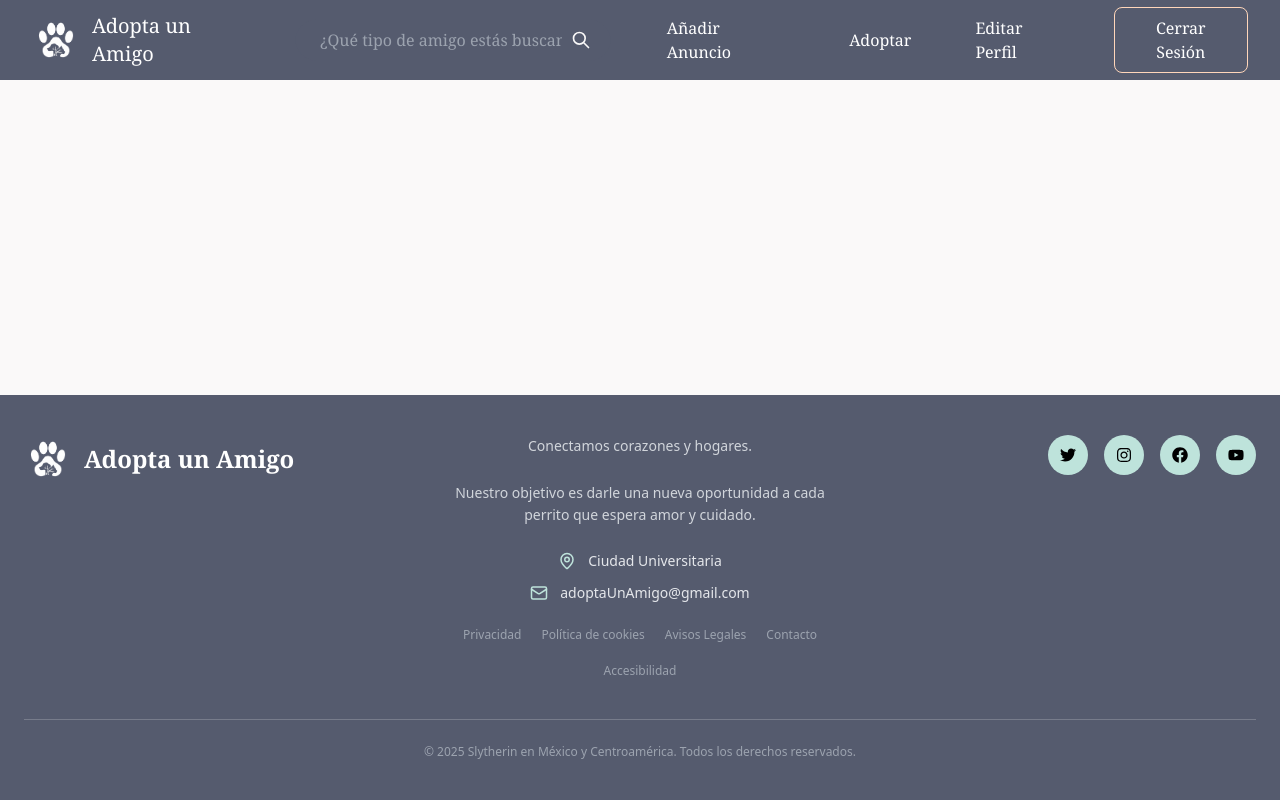
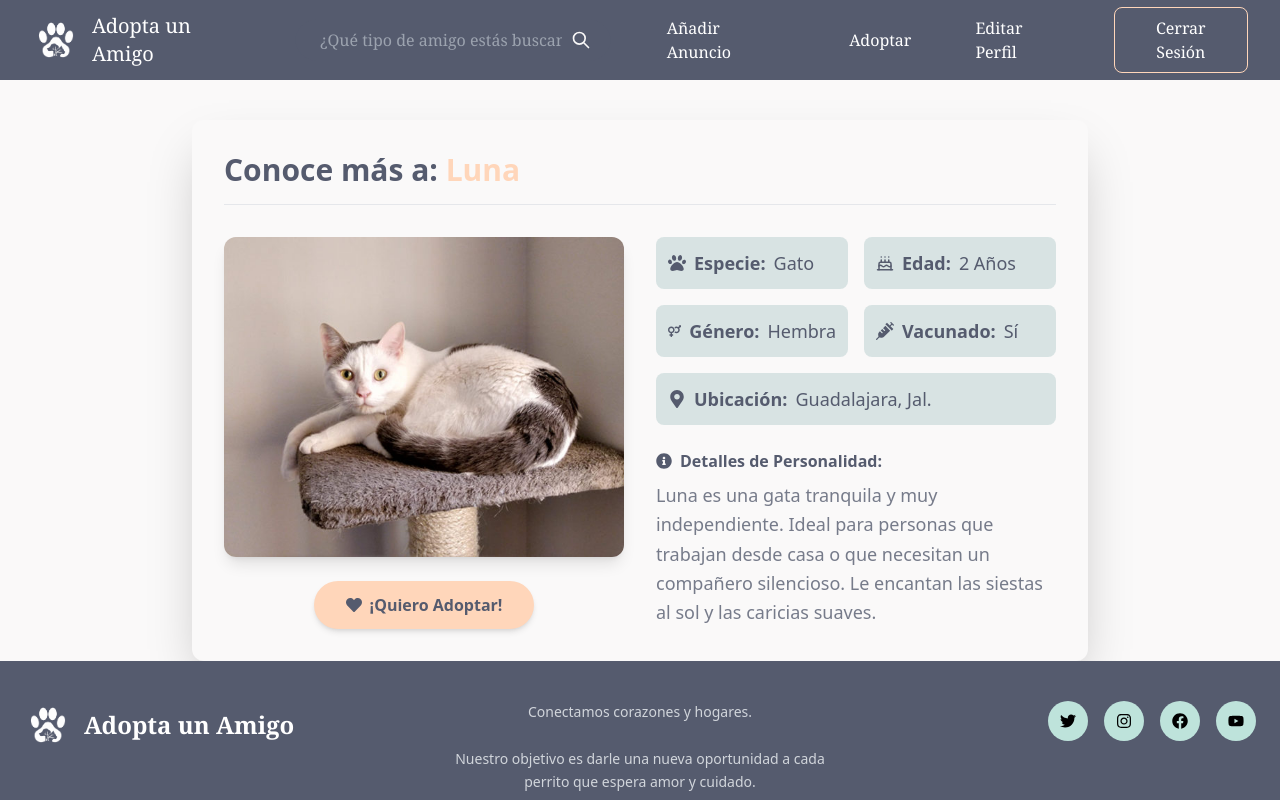
Before and after one commit to andreauxue/AdoptaMascota, a React (Vite) app in the folder Aplicacion/frontend/: page /mascota/1 in a window 1280 px wide. Shown: the top 800 px of the page. Built offline with nearby package versions, Linux system fonts and the light colour scheme.

Commit message:
feat(frontend):Creacion de la pantalla sobre los detalles de la mascota

```diff
--- a/Aplicacion/frontend/src/App.jsx
+++ b/Aplicacion/frontend/src/App.jsx
@@ -6,6 +6,7 @@ import ListaMascotas from "./components/ListaMascotas";
 import Register from "./pages/Register";
 import MuroMascotas from "./pages/MuroMascotas";
 import Anuncio from "./pages/Anuncio";
+import DetalleMascota from "./pages/DetalleMascota";
 
 function AppContent() {
     const location = useLocation();
@@ -31,6 +32,7 @@ function AppContent() {
                 <Route path="/" element={<Home/>}/>
                 <Route path="/mascotas" element={<ListaMascotas/>}/>
                 <Route path="/publicar" element={<Anuncio />} />
+                <Route path="/mascota/:id" element={<DetalleMascota />} />
               </Routes>
             </main>
             <Footer/>
--- /dev/null
+++ b/Aplicacion/frontend/src/pages/DetalleMascota.jsx
@@ -0,0 +1,107 @@
+/**
+ * @fileoverview Componente de Página DetalleMascota.
+ * Muestra el perfil completo de una mascota específica.
+ * @version 1.0.0
+ * @author Equipo Slytherin
+ */
+
+import React from 'react';
+import { useParams } from 'react-router-dom';
+import { FaPaw, FaMapMarkerAlt, FaVenusMars, FaHeart, FaSyringe, FaInfoCircle } from 'react-icons/fa';
+import { Cake } from 'lucide-react';
+import luna from "../assets/img/gato1.jpg";
+
+export default function DetalleMascota() {
+    // Captura el ID de la mascota de la URL
+    const { id } = useParams();
+
+    // Simulación de datos (Solo para ver como seria ver los detalles de la mascota)
+    const mascota = {
+        nombre: "Luna",
+        especie: "Gato",
+        genero: "hembra",
+        edad: "2 Años",
+        ubicacion: "Guadalajara, Jal.",
+        vacunado: true,
+        descripcion: "Luna es una gata tranquila y muy independiente. Ideal para personas que trabajan desde casa o que necesitan un compañero silencioso. Le encantan las siestas al sol y las caricias suaves.",
+        imagen: luna
+    };
+
+    const vacunadoStatus = mascota.vacunado
+        ? { text: "Sí", color: "text-azul-fondo" }
+        : { text: "Pendiente", color: "text-durazno" };
+
+    // Estilo para el género
+    const generoInfo = mascota.genero === 'macho'
+        ? { text: "Macho", icon: <FaVenusMars className="text-azul-fondo" /> }
+        : { text: "Hembra", icon: <FaVenusMars className="text-azul-fondo" /> };
+
+    return (
+        <div className="max-w-4xl mx-auto bg-blanco p-8 rounded-xl shadow-2xl mt-10">
+            <h1 className="text-3xl font-bold text-azul-fondo mb-8 border-b pb-4">
+                Conoce más a: <span className="text-durazno">{mascota.nombre}</span>
+            </h1>
+
+            <div className="flex flex-col md:flex-row gap-8">
+
+                {/* Columna Izquierda: Imagen */}
+                <div className="md:w-1/2">
+                    <img
+                        src={mascota.imagen}
+                        alt={`Imagen de ${mascota.nombre}`}
+                        className="w-full h-80 object-cover rounded-xl shadow-lg mb-6"
+                    />
+
+                    <div className="flex justify-center">
+                        <button className="bg-durazno text-azul-fondo py-3 px-8 rounded-full font-semibold hover:bg-durazno/80 transition-colors flex items-center gap-2 shadow-md">
+                            <FaHeart className="text-azul-fondo" /> ¡Quiero Adoptar!
+                        </button>
+                    </div>
+                </div>
+
+                {/* Columna Derecha: Detalles y Descripción */}
+                <div className="md:w-1/2 space-y-6">
+
+                    {/* Fila de Datos Cortos */}
+                    <div className="grid grid-cols-2 gap-4 text-azul-fondo text-lg">
+
+                        {/* 1. Especie */}
+                        <p className="bg-verde-grisaseo/30 p-3 rounded-lg flex items-center gap-2">
+                            <FaPaw className="text-azul-fondo" /> <span className="font-bold">Especie:</span> {mascota.especie}
+                        </p>
+
+                        {/* 2. Edad */}
+                        <p className="bg-verde-grisaseo/30 p-3 rounded-lg flex items-center gap-2">
+                            <Cake size={18} className="text-azul-fondo" /> <span className="font-bold">Edad:</span> {mascota.edad}
+                        </p>
+
+                        {/* 3. Género */}
+                        <p className="bg-verde-grisaseo/30 p-3 rounded-lg flex items-center gap-2">
+                            {generoInfo.icon} <span className="font-bold">Género:</span> {generoInfo.text}
+                        </p>
+
+                        {/* 4. Vacunado */}
+                        <p className="bg-verde-grisaseo/30 p-3 rounded-lg flex items-center gap-2">
+                            <FaSyringe className={vacunadoStatus.color} /> <span className="font-bold">Vacunado:</span> {vacunadoStatus.text}
+                        </p>
+
+                        {/* 5. Ubicación */}
+                        <p className="bg-verde-grisaseo/30 p-3 rounded-lg col-span-2 flex items-center gap-2">
+                            <FaMapMarkerAlt className="text-azul-fondo" /> <span className="font-bold">Ubicación:</span> {mascota.ubicacion}
+                        </p>
+                    </div>
+
+                    {/* Descripción */}
+                    <div>
+                        <h3 className="font-bold text-azul-fondo mb-2 flex items-center gap-2">
+                             <FaInfoCircle className="text-azul-fondo" /> Detalles de Personalidad:
+                        </h3>
+                        <p className="text-azul-fondo/80 leading-relaxed text-lg">
+                            {mascota.descripcion}
+                        </p>
+                    </div>
+                </div>
+            </div>
+        </div>
+    );
+}
```
